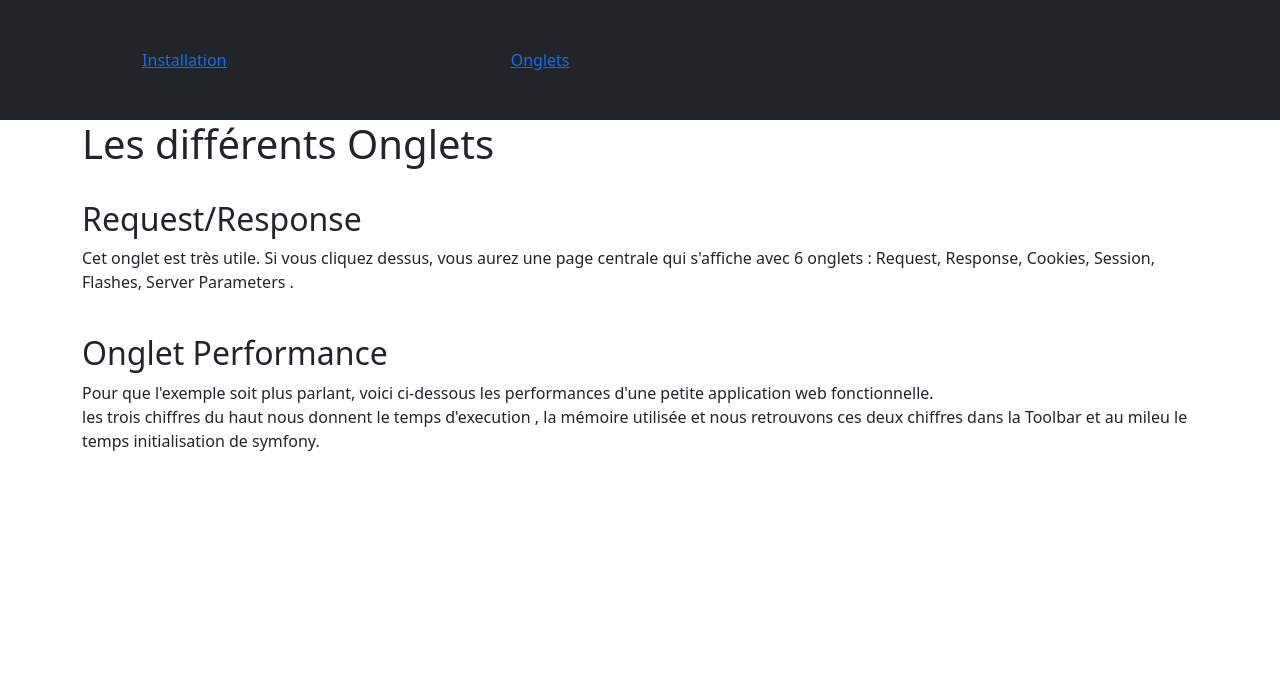
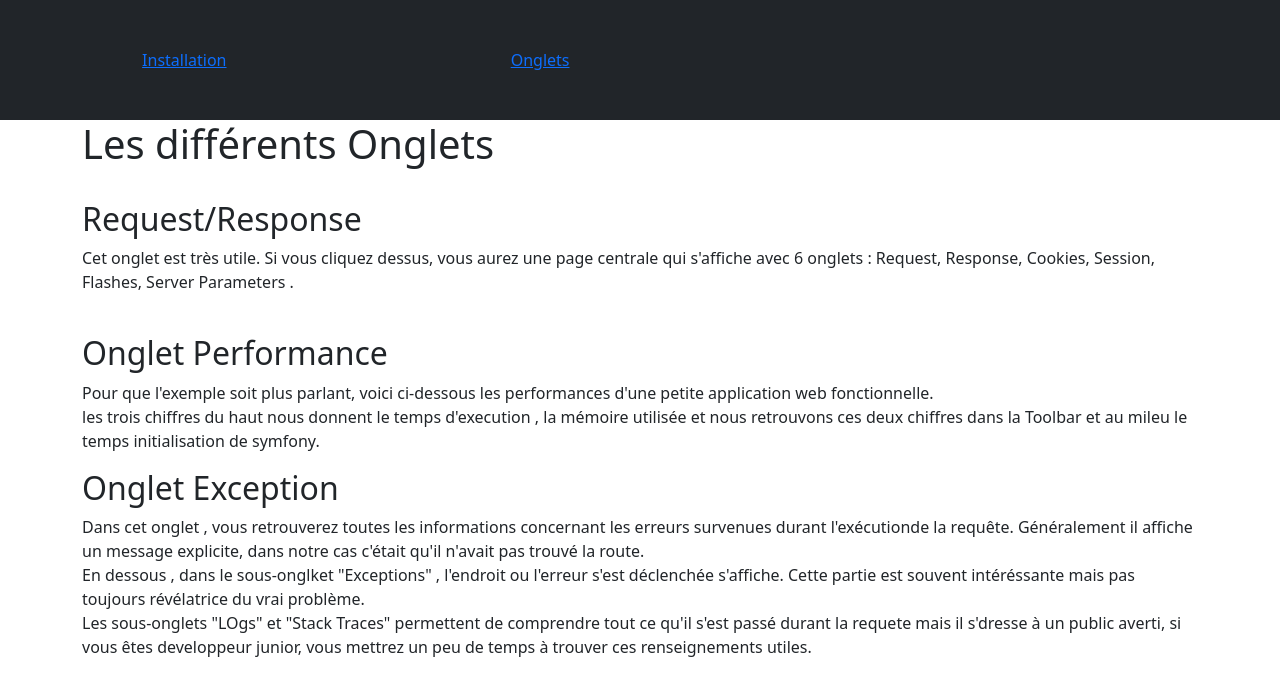
Before and after one commit to akkramm00/Profiler-de-symfony, a plain HTML site: page Onglets.html in a window 1280 px wide. Drawn offline with Linux system fonts and the light colour scheme.

Commit message:
add onglet Exception

```diff
--- a/Onglets.html
+++ b/Onglets.html
@@ -35,6 +35,13 @@
           Pour que l'exemple soit plus parlant, voici ci-dessous les performances d'une petite application web fonctionnelle. <br>
           les trois chiffres du haut nous donnent le temps d'execution , la mémoire utilisée et nous retrouvons ces deux chiffres dans la Toolbar et au mileu le temps initialisation de symfony.
         </p>
+        <h2>Onglet Exception</h2>
+        <p>
+          Dans cet onglet , vous retrouverez toutes les informations concernant les erreurs survenues durant l'exécutionde la requête. <c'est celui que nous azvons regardé en premier dans  ce cours.br <br>
+            Généralement il affiche un message explicite, dans notre cas c'était qu'il n'avait pas trouvé la route. <br>
+            En dessous , dans le sous-onglket "Exceptions" , l'endroit ou l'erreur s'est déclenchée s'affiche. Cette partie est souvent intéréssante mais pas toujours révélatrice du vrai problème. <br>
+            Les sous-onglets "LOgs" et "Stack Traces" permettent de comprendre tout ce qu'il s'est passé durant la requete mais il s'dresse à un public averti, si vous êtes developpeur junior, vous mettrez un peu de temps à trouver ces renseignements utiles.
+        </p>
 
 
 
```
